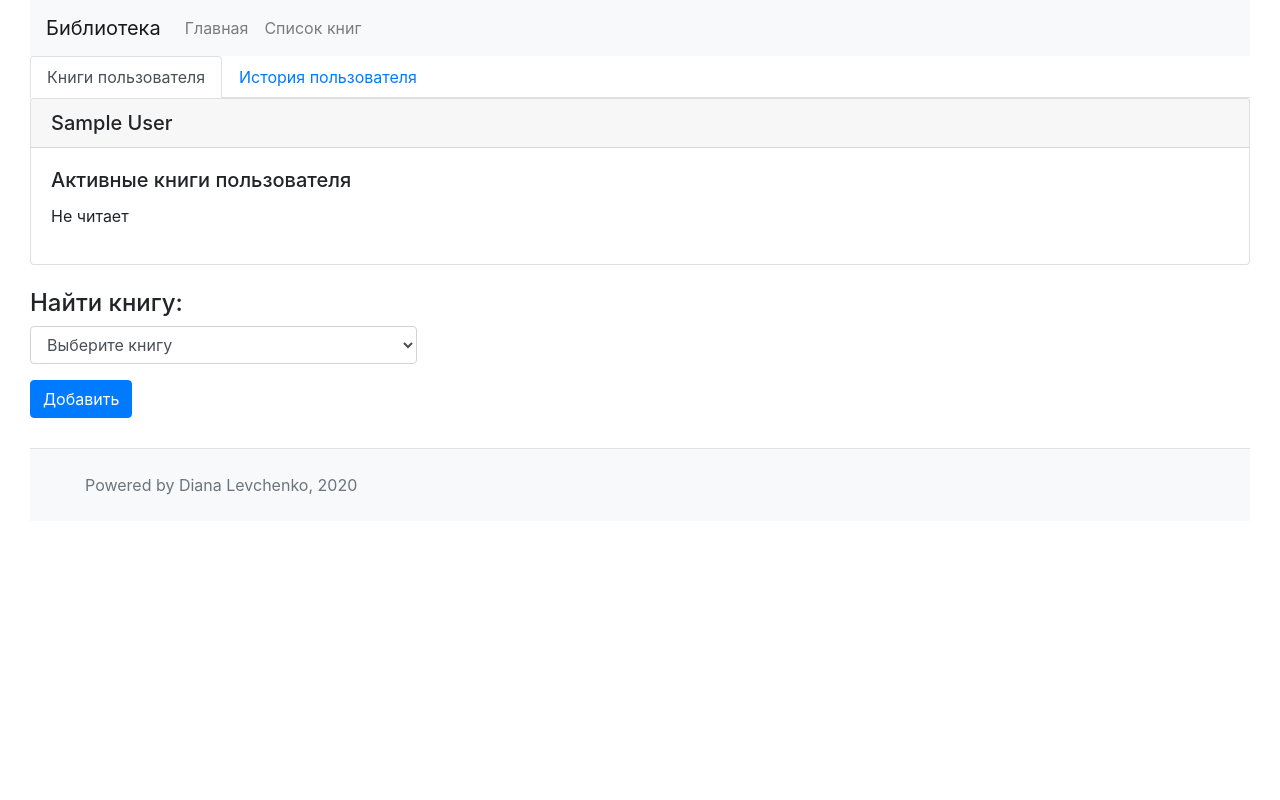
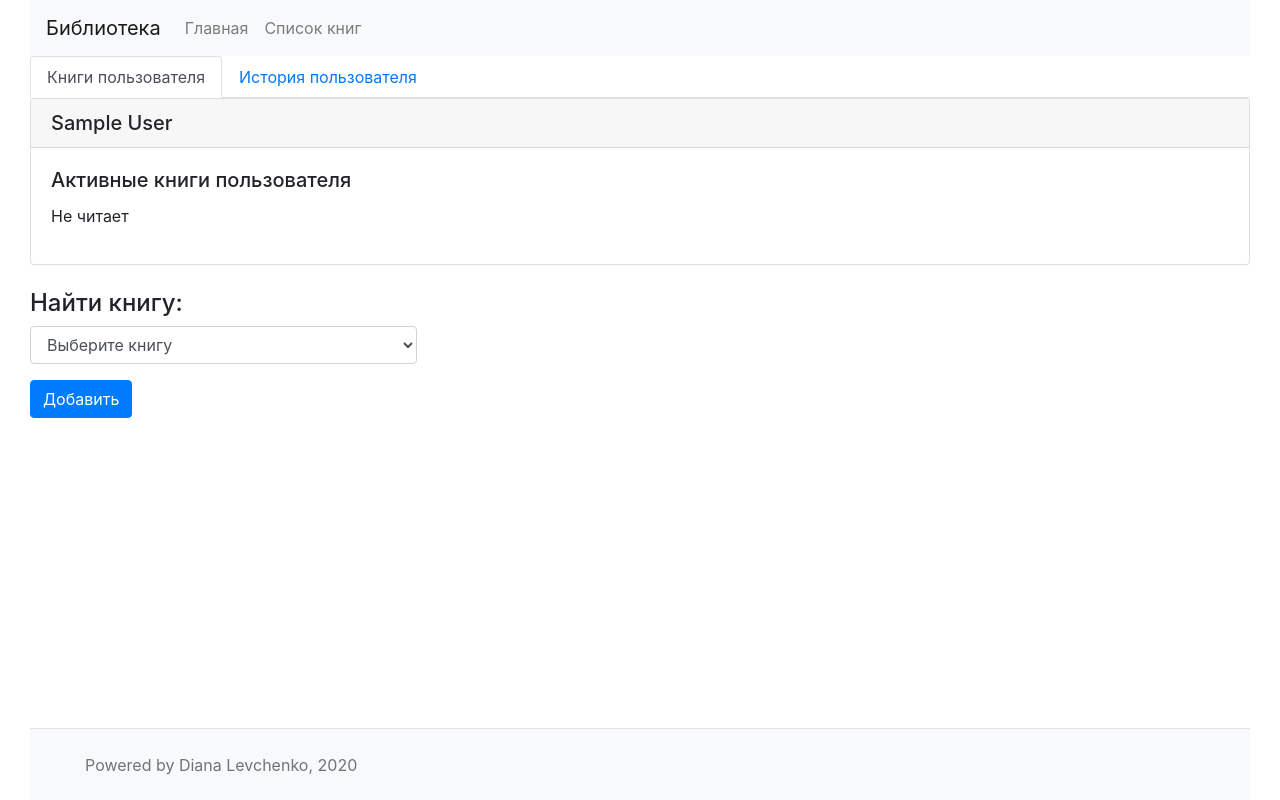
Before and after one commit to dioneli-hub/DjangoLibraryApp, a Django app: page /user/1 in a window 1280 px wide. Run offline with Django 3.2, Linux system fonts and the light colour scheme; tables that the repository leaves empty hold one stand-in row (values such as "Sample post"); some libraries are stand-ins or nearby versions.

Commit message:
Fixed footer

```diff
--- a/adminapp/static/css/main.css
+++ b/adminapp/static/css/main.css
@@ -1,6 +1,6 @@
+html { height: 100%; }
+
 body {
-    display: flex;
-    flex-direction: column;
     padding: 0 30px;
     font-size: 18px;
     line-height: 24px;
@@ -84,20 +84,21 @@
 	margin: 0;
 	padding: 0;
 }
-html,
-body {
-	height: 100%;
-}
-.wrapper {
-	display: flex;
-	flex-direction: column;
-	min-height: 100%;
+
+.content {
+	margin: 0 0 30px 0;
 }
 
-.content {
-	flex: 1 0 auto;
+
+body {
+    min-height:100%;
+    position: relative;
+    padding-bottom: 4.5em;
 }
 .footer {
-    margin-top: 30px;
-    flex: 0 0 auto;
+    margin: 0 30px;
+    padding: 0 30px;
+    position: absolute;
+    left: 0 ; right: 0; bottom: 0;
+    height: 4.5em;
 }
--- a/adminapp/templates/base.html
+++ b/adminapp/templates/base.html
@@ -37,7 +37,7 @@
                                 <a class="nav-link" href="/books">Список книг</a>
                             </li>
                             {% else %}
-                             <li class="nav-item">
+                            <li class="nav-item">
                                 <a class="nav-link" href="/books">Список книг</a>
                             </li>
                             {%endif%}
```
